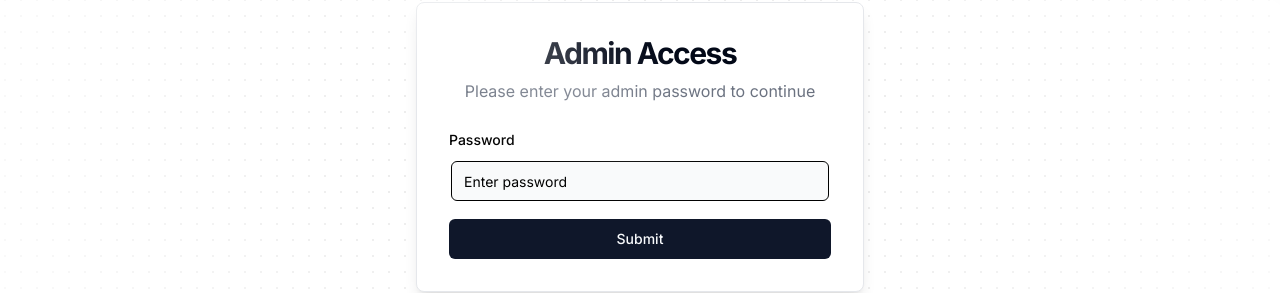
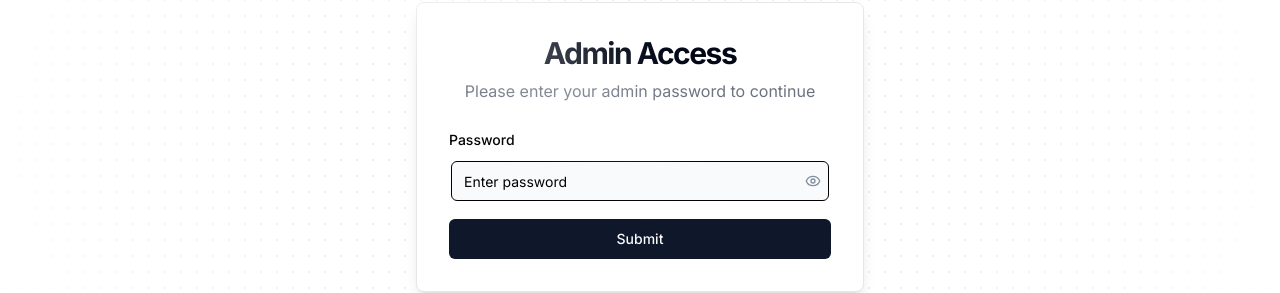
Before and after one commit to gourab8389/my-folio, a Next.js app: page /admin in a window 1280 px wide. Shown: the part 261-554 px from the top of the page. Built offline with nearby package versions, Linux system fonts and the light colour scheme.

Commit message:
refactor: Replace password input with EnhancedPasswordInput component for improved functionality and visibility toggle

```diff
--- a/app/admin/client.tsx
+++ b/app/admin/client.tsx
@@ -3,9 +3,9 @@ import { useState } from "react";
 import { Form } from "../components/admin/Form";
 import { Button } from "@/components/ui/button";
 import Link from "next/link";
-import { Label } from "@/components/label";
-import { Input } from "@/components/input";
 import { toast } from "sonner";
+import EnhancedPasswordInput from "@/components/password-input";
+
 
 const ADMIN_PASSWORD = process.env.NEXT_PUBLIC_ADMIN_PASSWORD;
 
@@ -62,18 +62,13 @@ const ClientAdminPage = () => {
                 </p>
               </div>
               <div className="space-y-4">
-                <div className="space-y-2">
-                  <Label htmlFor="password">Password</Label>
-                  <Input
-                    type="password"
-                    id="password"
-                    placeholder="Enter password"
-                    value={password}
-                    onChange={(e) => setPassword(e.target.value)}
-                    onKeyPress={handleKeyPress}
-                    className="w-full"
-                  />
-                </div>
+                <EnhancedPasswordInput
+                  value={password}
+                  onChange={(e) => setPassword(e.target.value)}
+                  onKeyPress={handleKeyPress}
+                  label="Password"
+                  placeholder="Enter password"
+                />
                 <Button className="w-full" onClick={handleSubmit}>
                   Submit
                 </Button>
--- /dev/null
+++ b/components/password-input.tsx
@@ -0,0 +1,57 @@
+import React, { useState } from 'react';
+import { Input } from "@/components/input";
+import { Label } from "@/components/label";
+import { Eye, EyeOff } from "lucide-react";
+
+interface EnhancedPasswordInputProps {
+    value: string;
+    onChange?: (e: React.ChangeEvent<HTMLInputElement>) => void;
+    onKeyPress?: (e: React.KeyboardEvent) => void;
+    label?: string;
+    placeholder?: string;
+}
+
+const EnhancedPasswordInput = ({
+  value,
+  onChange,
+  onKeyPress,
+  label = "Password",
+  placeholder = "Enter password"
+}: EnhancedPasswordInputProps) => {
+  const [isVisible, setIsVisible] = useState(false);
+
+  const toggleVisibility = () => setIsVisible(prevState => !prevState);
+
+  return (
+    <div className="space-y-2">
+      <Label htmlFor="password">{label}</Label>
+      <div className="relative">
+        <Input
+          id="password"
+          className="w-full pe-9"
+          type={isVisible ? "text" : "password"}
+          placeholder={placeholder}
+          value={value}
+          onChange={onChange}
+          onKeyPress={onKeyPress}
+        />
+        <button
+          className="absolute inset-y-0 end-0 flex h-full w-9 items-center justify-center rounded-e-lg text-muted-foreground/80 ring-offset-background transition-shadow hover:text-foreground focus-visible:border focus-visible:border-ring focus-visible:text-foreground focus-visible:outline-none focus-visible:ring-2 focus-visible:ring-ring/30 focus-visible:ring-offset-2 disabled:pointer-events-none disabled:cursor-not-allowed disabled:opacity-50"
+          type="button"
+          onClick={toggleVisibility}
+          aria-label={isVisible ? "Hide password" : "Show password"}
+          aria-pressed={isVisible}
+          aria-controls="password"
+        >
+          {isVisible ? (
+            <EyeOff size={16} strokeWidth={2} aria-hidden="true" />
+          ) : (
+            <Eye size={16} strokeWidth={2} aria-hidden="true" />
+          )}
+        </button>
+      </div>
+    </div>
+  );
+};
+
+export default EnhancedPasswordInput;
```
